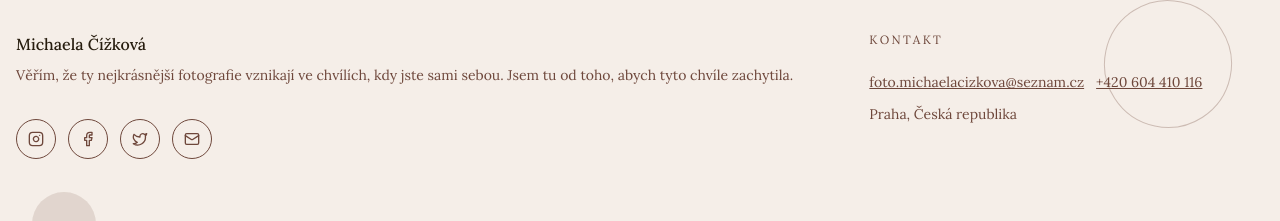
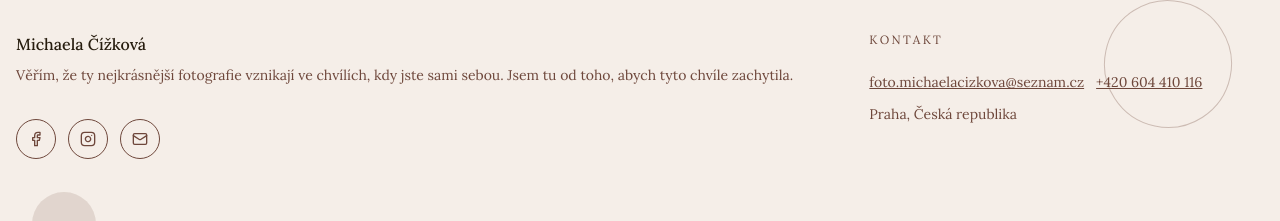
Before and after one commit to Michal-soukrome/michaelacizkova, a Next.js app: page /about in a window 1280 px wide. Shown: the part 241-462 px from the top of the page. Built offline with nearby package versions, Linux system fonts and the light colour scheme.

Commit message:
sociallinks

```diff
--- a/src/components/Footer.tsx
+++ b/src/components/Footer.tsx
@@ -61,15 +61,6 @@ export default function Footer() {
             </p>
             <div className="flex gap-3">
               <a
-                href="https://instagram.com"
-                target="_blank"
-                rel="noopener noreferrer"
-                className="w-10 h-10 border border-brown flex items-center justify-center hover:border-charcoal hover:bg-brown hover:text-white transition-all duration-300 rounded-full text-brown"
-                aria-label="Instagram"
-              >
-                <Instagram className="w-4 h-4" />
-              </a>
-              <a
                 href="https://facebook.com"
                 target="_blank"
                 rel="noopener noreferrer"
@@ -79,14 +70,15 @@ export default function Footer() {
                 <Facebook className="w-4 h-4" />
               </a>
               <a
-                href="https://twitter.com"
+                href="https://instagram.com"
                 target="_blank"
                 rel="noopener noreferrer"
                 className="w-10 h-10 border border-brown flex items-center justify-center hover:border-charcoal hover:bg-brown hover:text-white transition-all duration-300 rounded-full text-brown"
-                aria-label="Twitter"
+                aria-label="Instagram"
               >
-                <Twitter className="w-4 h-4" />
+                <Instagram className="w-4 h-4" />
               </a>
+
               <a
                 href="mailto:foto.michaelacizkova@seznam.cz"
                 className="w-10 h-10 border border-brown flex items-center justify-center hover:border-charcoal hover:bg-brown hover:text-white transition-all duration-300 rounded-full text-brown"
--- a/src/components/Header.tsx
+++ b/src/components/Header.tsx
@@ -255,7 +255,7 @@ export default function Header() {
                           {item.number}
                         </span>
                         <span
-                          className={`text-base font-light tracking-wide transition-colors duration-300 ${
+                          className={`text-base font-light tracking-wide transition-colors duration-300 group-hover:underline ${
                             activeSection === item.id
                               ? "text-black"
                               : "text-black/75 group-hover:text-black"
@@ -291,7 +291,7 @@ export default function Header() {
                         }}
                         className="w-10 h-10 border border-brown flex items-center justify-center hover:border-charcoal hover:bg-brown hover:text-white transition-all duration-300 rounded-full text-brown"
                       >
-                        <Icon className="w-4 h-4 text-black/50" />
+                        <Icon className="w-4 h-4" />
                       </motion.a>
                     );
                   })}
```
